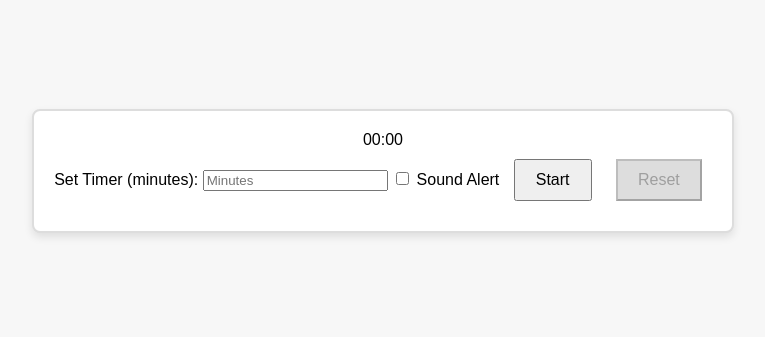
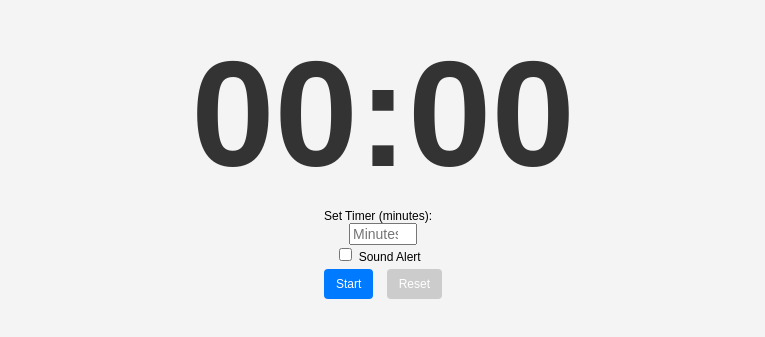
Before and after one commit to amyputkonen/Timer-Widget, a plain HTML site: page index.html in a window 1280 px wide. Shown: the part 229-566 px from the top of the page, without its empty margins (257-1022 px from the left). Drawn offline with Linux system fonts and the light colour scheme.

Commit message:
Update style.css

```diff
--- a/style.css
+++ b/style.css
@@ -1,30 +1,55 @@
+/* General styling */
 body {
-  font-family: Arial, sans-serif;
+  margin: 0;
+  height: 100vh;
   display: flex;
   justify-content: center;
   align-items: center;
-  height: 100vh;
-  background-color: #f7f7f7;
-  margin: 0;
+  background-color: #f4f4f4; /* Change background color here */
+  font-family: Arial, sans-serif;
 }
 
 #timer-widget {
   text-align: center;
-  background: white;
-  padding: 20px;
-  border: 2px solid #ddd;
-  border-radius: 8px;
-  box-shadow: 0 4px 8px rgba(0, 0, 0, 0.1);
+}
+
+/* Clock styling */
+#time-display {
+  font-size: 150px; /* Large clock */
+  font-weight: bold;
+  color: #333333; /* Clock text color */
+  margin: 0;
+  line-height: 1;
+}
+
+/* Controls styling */
+#controls {
+  margin-top: 20px;
+  font-size: 12px; /* Small text for controls */
 }
 
 button {
-  margin: 10px;
-  padding: 10px 20px;
-  font-size: 16px;
+  margin: 5px;
+  padding: 8px 12px;
+  font-size: 12px; /* Small buttons */
   cursor: pointer;
+  background-color: #007BFF; /* Button color */
+  color: white;
+  border: none;
+  border-radius: 4px;
 }
 
 button:disabled {
-  background-color: #ddd;
+  background-color: #cccccc; /* Disabled button color */
   cursor: not-allowed;
 }
+
+input[type="number"] {
+  font-size: 14px;
+  width: 60px;
+}
+
+label {
+  margin-right: 10px;
+  display: block;
+}
```
